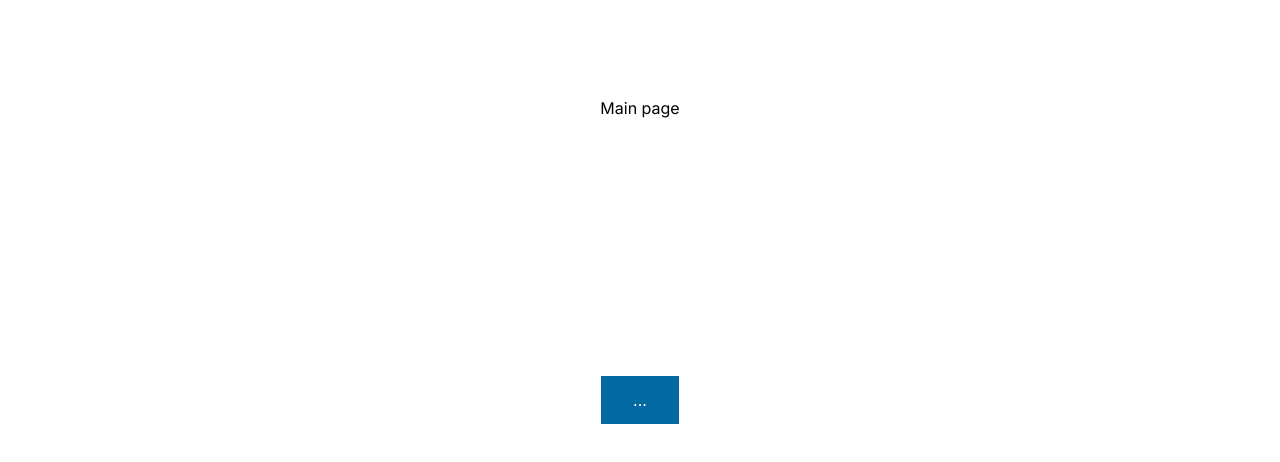
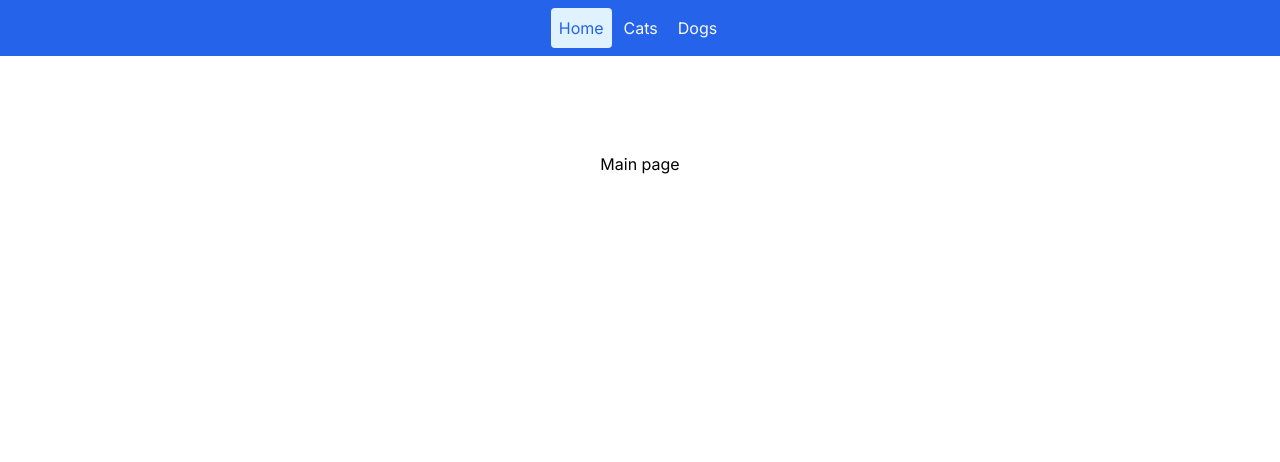
Before and after one commit to ManDrAgooRA/animalProject, a Next.js app: page / in a window 1280 px wide. Shown: the top 462 px of the page. Built offline with nearby package versions, Linux system fonts and the light colour scheme.

Commit message:
feature: add header

```diff
--- a/app/components/Header/Header.tsx
+++ b/app/components/Header/Header.tsx
@@ -1,7 +1,33 @@
+'use client'
+
 import React from 'react'
 
+import Link from 'next/link'
+import { usePathname } from 'next/navigation'
+
+import clsx from 'clsx'
+
+import { HEADER_LINKS } from './links'
+
 const Header = () => {
-  return <div>Header</div>
+  const pathname = usePathname()
+  return (
+    <div className='flex justify-center bg-blue-600 py-2 align-middle text-neutral-50'>
+      {HEADER_LINKS.map((link) => {
+        return (
+          <Link
+            key={link.name}
+            href={link.href}
+            className={clsx('mr-1 rounded p-2', {
+              'bg-sky-100 text-blue-600': pathname === link.href,
+            })}
+          >
+            {link.name}
+          </Link>
+        )
+      })}
+    </div>
+  )
 }
 
 export default Header
--- /dev/null
+++ b/app/components/Header/links.ts
@@ -0,0 +1,14 @@
+export const HEADER_LINKS = [
+  {
+    name: 'Home',
+    href: '/',
+  },
+  {
+    name: 'Cats',
+    href: '/cats',
+  },
+  {
+    name: 'Dogs',
+    href: '/dogs',
+  },
+]
--- a/app/layout.tsx
+++ b/app/layout.tsx
@@ -18,7 +18,10 @@ export default function RootLayout({
 }>) {
   return (
     <html lang='en'>
-      <body className={inter.className}>{children}</body>
+      <body className={inter.className}>
+        <Header />
+        {children}
+      </body>
     </html>
   )
 }
--- a/app/page.tsx
+++ b/app/page.tsx
@@ -2,10 +2,6 @@ export default function Home() {
   return (
     <main className='flex min-h-screen flex-col items-center justify-between p-24'>
       Main page
-      <button className='bg-sky-700 px-4 py-2 text-white hover:bg-sky-800 sm:px-8 sm:py-3'>
-        ...
-      </button>
-      <div className='p-2 pt-4'></div>
     </main>
   )
 }
--- a/package.json
+++ b/package.json
@@ -13,6 +13,7 @@
   "dependencies": {
     "@trivago/prettier-plugin-sort-imports": "^4.3.0",
     "axios": "^1.7.4",
+    "clsx": "^2.1.1",
     "next": "14.2.5",
     "react": "^18",
     "react-dom": "^18"
```
Also changed, not shown: 1 other file (tests, documents, lock files or other folders).
